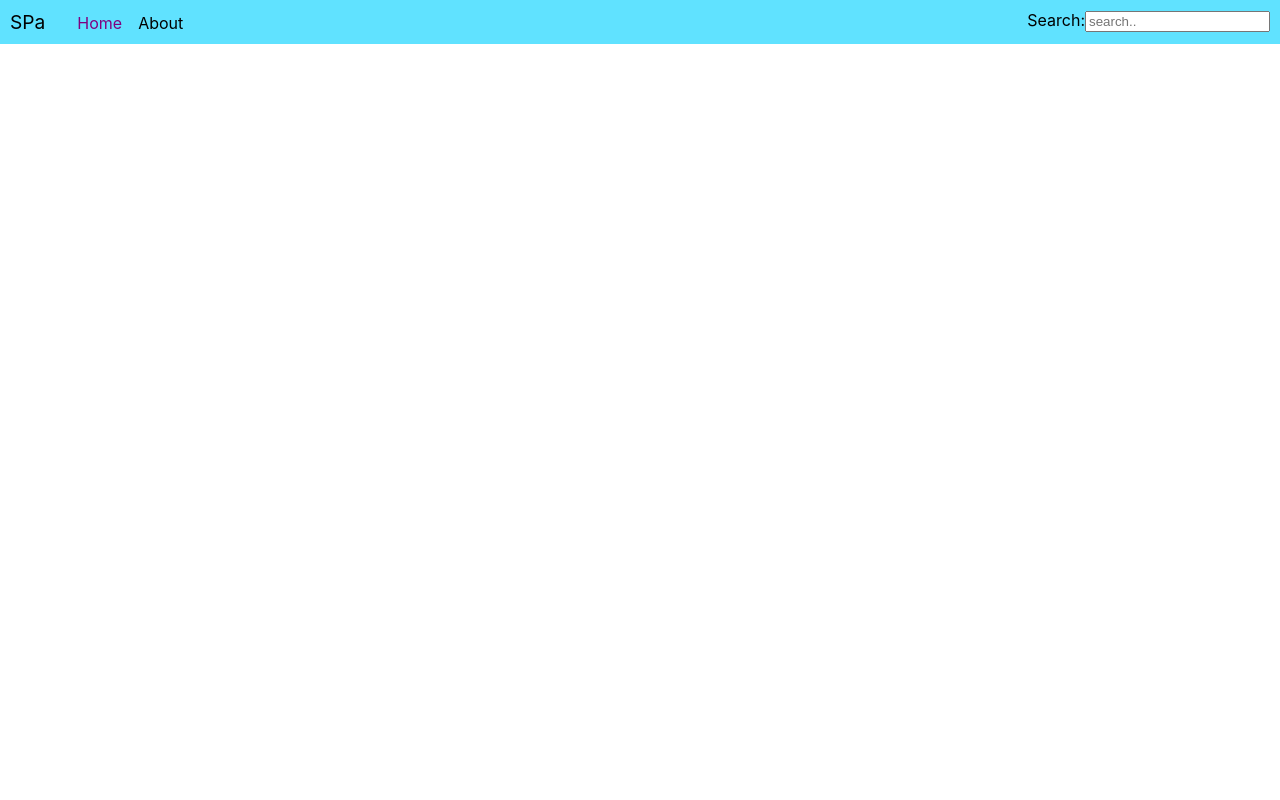
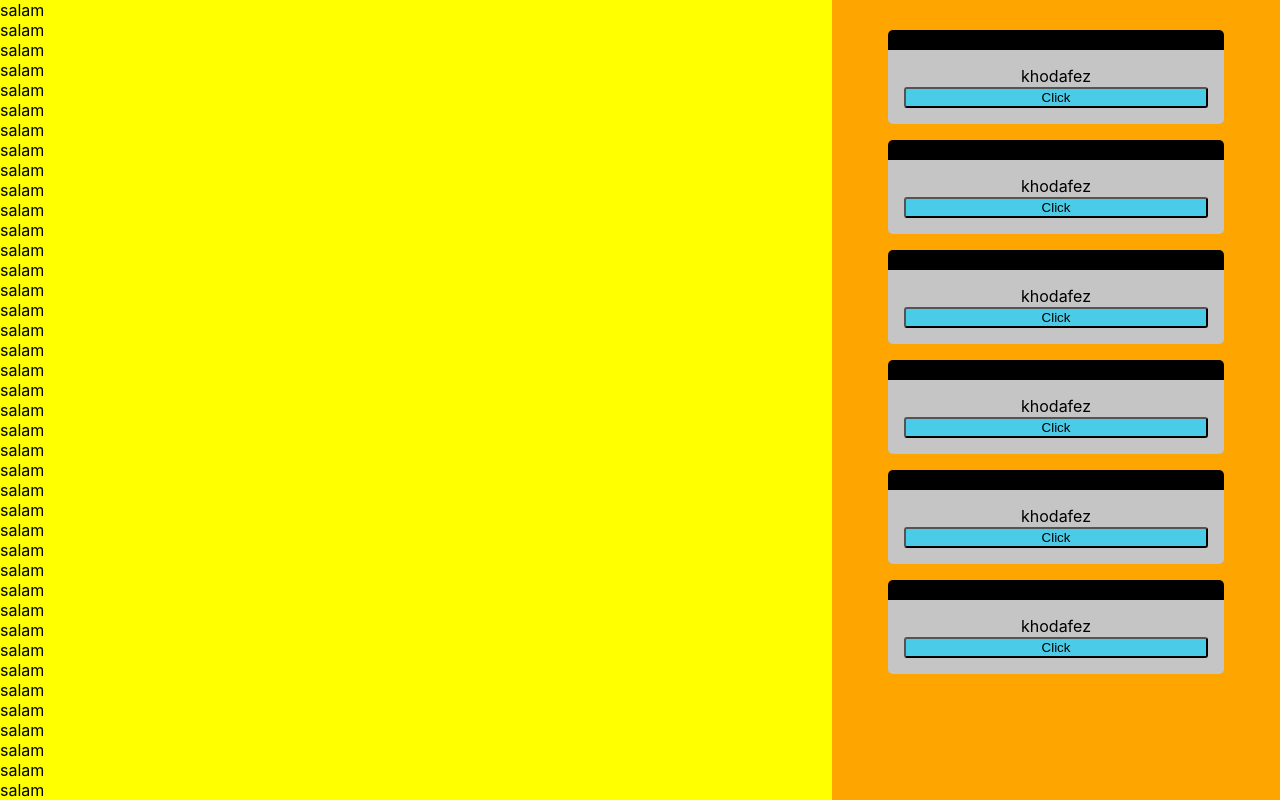
Before and after one commit to AliGhDeveloper/reactjs, a React (Create React App) app: page / in a window 1280 px wide. Shown: the top 800 px of the page. Built offline with nearby package versions, Linux system fonts and the light colour scheme.

Commit message:
creating MainPage template and addBar

```diff
--- /dev/null
+++ b/src/AddBar.js
@@ -0,0 +1,32 @@
+function Add(){
+    return(
+        <div className="Add">
+            <div className="card">
+                <div className="card-header">
+                    <br />
+                </div>
+                <div className="card-body">
+                    <p>khodafez</p>
+                    <button>Click</button>
+                </div>
+            </div>
+        </div>
+    )
+}
+
+
+function AddBar(){
+    return(
+        <div className="addBar">
+            <Add />
+            <Add />
+            <Add />
+            <Add />
+            <Add />
+            <Add />
+
+        </div>
+    )
+}
+
+export default AddBar;
--- a/src/App.js
+++ b/src/App.js
@@ -1,9 +1,11 @@
 import Navbar from './Navbar'
+import MainPage from './MainPage'
+
 
 function App() {
   return (
     <div className="App">
-      <Navbar />
+      <MainPage />
     </div>
   );
 }
--- /dev/null
+++ b/src/MainPage.js
@@ -0,0 +1,91 @@
+import React from "react"
+import AddBar from './AddBar'
+
+class MainPage extends React.Component{
+    constructor(props){
+        super(props)
+    }
+
+    render(){
+        return(
+            <div className="MainPage">
+                <div className="row">
+                    <div className="MPcol9">
+                        salam <br />
+                        salam <br />
+                        salam <br />
+                        salam <br />
+                        salam <br />
+                        salam <br />
+                        salam <br />
+                        salam <br />
+                        salam <br />
+                        salam <br />
+                        salam <br />
+                        salam <br />
+                        salam <br />
+                        salam <br />
+                        salam <br />
+                        salam <br />
+                        salam <br />
+                        salam <br />
+                        salam <br />
+                        salam <br />
+                        salam <br />
+                        salam <br />
+                        salam <br />
+                        salam <br />
+                        salam <br />
+                        salam <br />
+                        salam <br />
+                        salam <br />
+                        salam <br />
+                        salam <br />
+                        salam <br />
+                        salam <br />
+                        salam <br />
+                        salam <br />
+                        salam <br />
+                        salam <br />
+                        salam <br />
+                        salam <br />
+                        salam <br />
+                        salam <br />
+                        salam <br />
+                        salam <br />
+                        salam <br />
+                        salam <br />
+                        salam <br />
+                        salam <br />
+                        salam <br />
+                        salam <br />
+                        salam <br />
+                        salam <br />
+                        salam <br />
+                        salam <br />
+                        salam <br />
+                        salam <br />
+                        salam <br />
+                        salam <br />
+                        salam <br />
+                        salam <br />
+                        salam <br />
+                        salam <br />
+                        salam <br />
+                        salam <br />
+                        salam <br />
+                        salam <br />
+                        salam <br />
+                        salam <br />
+                        salam <br />
+                        salam <br />
+                        salam <br />
+                    </div>
+                    <div className="MPcol3"><AddBar /></div>
+                </div>
+            </div>
+        )
+    }
+}
+
+export default MainPage
--- a/src/index.css
+++ b/src/index.css
@@ -37,3 +37,69 @@ code {
 div.navLinks> a.active{
   color: purple
 }
+
+div.MainPage > div.row{
+  display:flex
+}
+
+div.MPcol9{
+  background-color: yellow;
+  width: 65%
+}
+
+ div.MPcol3{
+  background-color: orange;
+  width: 35%
+}
+
+@media only screen and (max-width: 760px){
+  div.MainPage > div.row{
+    display: block;
+  }
+  div.MPcol9{
+    width: 100%
+  }
+  div.MPcol3{
+    width: 100%;
+    padding-top: 1rem;
+    padding-bottom: 1rem;
+  }
+}
+
+div.MPcol3 > div.addBar{
+  position: sticky;
+  top: 30px;
+}
+
+div.Add > div.card{
+  width : 75%;
+  margin: 0 auto 1rem;
+
+}
+
+div.Add > div.card > div.card-header{
+  background-color: black;
+  border-radius: 5px 5px 0 0;
+}
+
+div.Add > div.card > div.card-body{
+  background-color: rgb(197, 197, 197);
+  padding: 16px;
+  border-radius: 0 0 5px 5px;
+}
+
+div.Add > div.card > div.card-header,
+div.Add > div.card > div.card-body{
+  text-align: center;
+}
+
+div.Add > div.card > div.card-body > p{
+  padding: 0;
+  margin: 0
+}
+
+div.Add > div.card > div.card-body > button {
+  width: 100%;
+  background-color:rgba(0, 208, 255, 0.625);
+  border-radius: 3px;
+}
```
